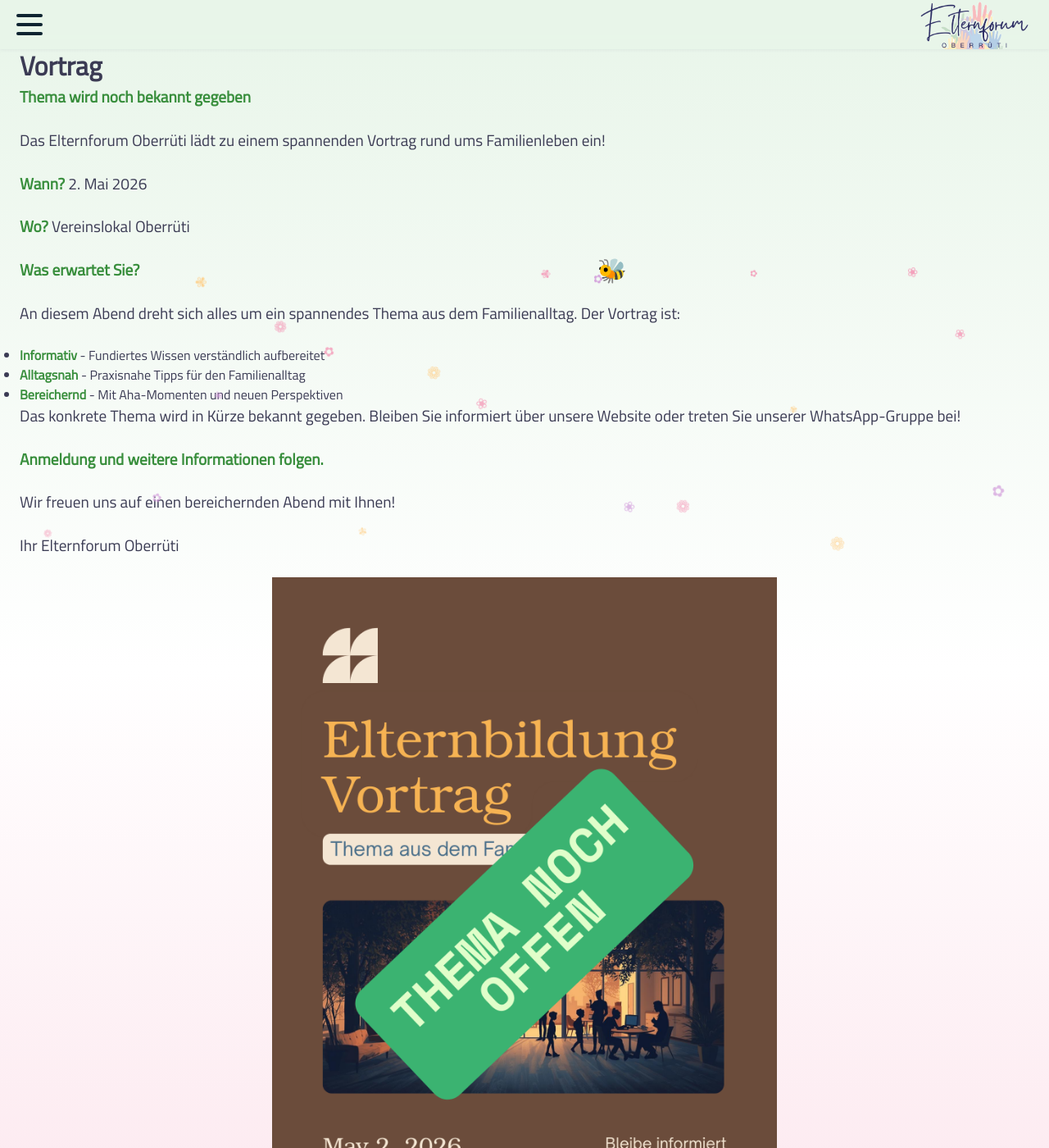
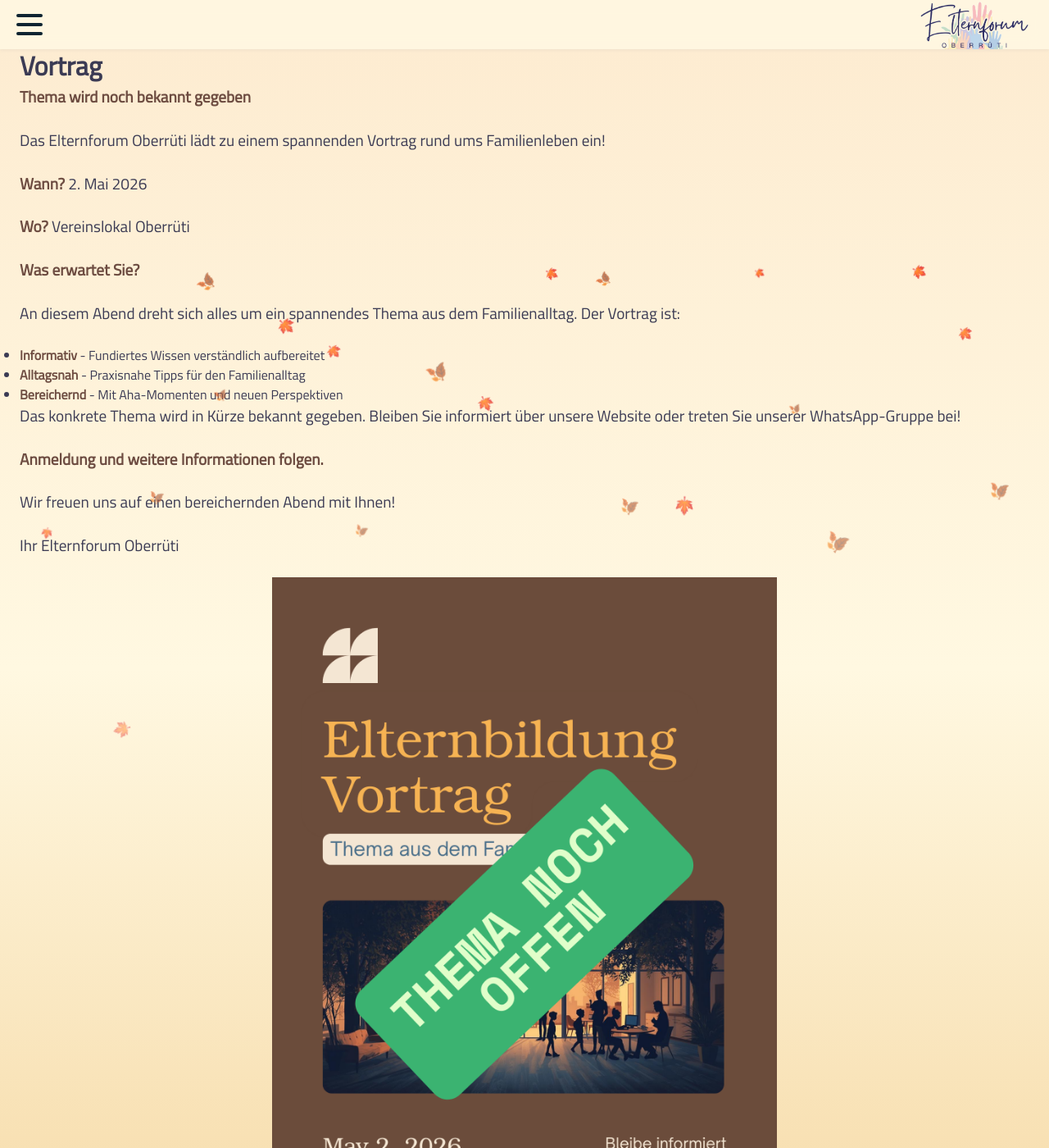
Before and after one commit to ef-oberrueti/ef-oberrueti.github.io, a Jekyll site: the page built from _events/vortrag.md, in a window 1280 px wide and 1400 px high. Shown: the whole window at 82% size. Built offline with Jekyll 4.4.1, drawn with Linux system fonts in a browser that asks for light colours.

Commit message:
Switch site theme from Frühling to Herbst
Add assets/css/herbst.css with a warm autumn palette and falling-leaf
animation, and swap both layouts from spring.css to herbst.css,
replacing the bee/petal decorations with falling leaves.

Co-Authored-By: Claude Sonnet 5 <noreply@anthropic.com>
Claude-Session: https://claude.ai/code/session_01MdSiahoVe2Ktvs1gL6aLVA

```diff
--- a/_layouts/default.html
+++ b/_layouts/default.html
@@ -4,36 +4,33 @@
         <meta charset="utf-8">
         <title>{{ page.title }}</title>
         <link rel="stylesheet" href="/assets/css/menu25.css">
-        <link rel="stylesheet" href="/assets/css/spring.css">
+        <link rel="stylesheet" href="/assets/css/herbst.css">
         <meta name="viewport" content="width=device-width, initial-scale=1">
         <meta name="keywords" content="{{page.keywords}}">
         <meta name="description" content="{{page.description}}">
       </head>
 <body>
-    <!-- Biene -->
-    <div class="bee"><span>🐝</span></div>
-
-    <!-- Blütenblätter -->
-    <div class="petal">❀</div>
-    <div class="petal">✿</div>
-    <div class="petal">❁</div>
-    <div class="petal">✾</div>
-    <div class="petal">❀</div>
-    <div class="petal">✿</div>
-    <div class="petal">❁</div>
-    <div class="petal">❀</div>
-    <div class="petal">✿</div>
-    <div class="petal">❁</div>
-    <div class="petal">✾</div>
-    <div class="petal">❀</div>
-    <div class="petal">✿</div>
-    <div class="petal">❁</div>
-    <div class="petal">✾</div>
-    <div class="petal">❀</div>
-    <div class="petal">✿</div>
-    <div class="petal">❁</div>
-    <div class="petal">✾</div>
-    <div class="petal">❀</div>
+    <!-- Herbstlaub -->
+    <div class="leaf">🍁</div>
+    <div class="leaf">🍂</div>
+    <div class="leaf">🍁</div>
+    <div class="leaf">🍂</div>
+    <div class="leaf">🍁</div>
+    <div class="leaf">🍂</div>
+    <div class="leaf">🍁</div>
+    <div class="leaf">🍂</div>
+    <div class="leaf">🍁</div>
+    <div class="leaf">🍂</div>
+    <div class="leaf">🍁</div>
+    <div class="leaf">🍂</div>
+    <div class="leaf">🍁</div>
+    <div class="leaf">🍂</div>
+    <div class="leaf">🍁</div>
+    <div class="leaf">🍂</div>
+    <div class="leaf">🍁</div>
+    <div class="leaf">🍂</div>
+    <div class="leaf">🍁</div>
+    <div class="leaf">🍂</div>
 
     {% include navigation.html %}
     <main class="main">
--- /dev/null
+++ b/assets/css/herbst.css
@@ -0,0 +1,113 @@
+/* Herbst Theme CSS */
+
+/* Herbstliche Farbpalette */
+body {
+  --herbst-orange: #E67E22;
+  --herbst-red: #C0392B;
+  --herbst-gold: #D4A017;
+  --herbst-brown: #6D4C41;
+  --herbst-cream: #FFF8E1;
+
+  /* Warmer Herbst-Gradient */
+  background-image: linear-gradient(to bottom, #FDEBD0, var(--herbst-cream) 50%, #F5D7A1) !important;
+  background-size: 100% 100% !important;
+  animation: none !important;
+}
+
+/* Laubfall Animation */
+.leaf {
+  position: fixed;
+  top: -20px;
+  z-index: 9999;
+  user-select: none;
+  cursor: default;
+  animation-name: leaffall;
+  animation-timing-function: ease-in-out;
+  animation-iteration-count: infinite;
+  color: var(--herbst-orange);
+  font-size: 1em;
+  opacity: 0.85;
+}
+
+@keyframes leaffall {
+  0% {
+    transform: translateY(0vh) translateX(0px) rotate(0deg);
+    opacity: 0.9;
+  }
+  25% {
+    transform: translateY(25vh) translateX(25px) rotate(120deg);
+  }
+  50% {
+    transform: translateY(50vh) translateX(-20px) rotate(200deg);
+  }
+  75% {
+    transform: translateY(75vh) translateX(30px) rotate(300deg);
+  }
+  100% {
+    transform: translateY(105vh) translateX(-15px) rotate(360deg);
+    opacity: 0.2;
+  }
+}
+
+/* Unterschiedliche Blattfall-Animationen für natürlicheren Effekt */
+.leaf:nth-child(1)  { left: 10%; animation-duration: 9s;  font-size: 1.2em; color: #E67E22; }
+.leaf:nth-child(2)  { left: 20%; animation-duration: 13s; animation-delay: 1s;   font-size: 0.8em; color: #C0392B; }
+.leaf:nth-child(3)  { left: 30%; animation-duration: 11s; animation-delay: 2s;   font-size: 1em;   color: #D4A017; }
+.leaf:nth-child(4)  { left: 40%; animation-duration: 15s; animation-delay: 0.5s; font-size: 1.3em; color: #A04000; }
+.leaf:nth-child(5)  { left: 50%; animation-duration: 12s; animation-delay: 3s;   font-size: 0.9em; color: #E67E22; }
+.leaf:nth-child(6)  { left: 60%; animation-duration: 10s; animation-delay: 1.5s; font-size: 1.1em; color: #C0392B; }
+.leaf:nth-child(7)  { left: 70%; animation-duration: 14s; animation-delay: 2.5s; font-size: 0.7em; color: #D4A017; }
+.leaf:nth-child(8)  { left: 80%; animation-duration: 11s; animation-delay: 0.8s; font-size: 1.4em; color: #A04000; }
+.leaf:nth-child(9)  { left: 90%; animation-duration: 12s; animation-delay: 1.8s; font-size: 1em;   color: #E67E22; }
+.leaf:nth-child(10) { left: 15%; animation-duration: 13s; animation-delay: 0.3s; font-size: 0.9em; color: #C0392B; }
+.leaf:nth-child(11) { left: 25%; animation-duration: 11s; animation-delay: 2.2s; font-size: 1.2em; color: #D4A017; }
+.leaf:nth-child(12) { left: 35%; animation-duration: 10s; animation-delay: 1.3s; font-size: 0.8em; color: #A04000; }
+.leaf:nth-child(13) { left: 45%; animation-duration: 14s; animation-delay: 0.6s; font-size: 1.1em; color: #E67E22; }
+.leaf:nth-child(14) { left: 55%; animation-duration: 12s; animation-delay: 2.8s; font-size: 0.9em; color: #C0392B; }
+.leaf:nth-child(15) { left: 65%; animation-duration: 11s; animation-delay: 1.1s; font-size: 1.3em; color: #D4A017; }
+.leaf:nth-child(16) { left: 75%; animation-duration: 13s; animation-delay: 0.9s; font-size: 0.7em; color: #A04000; }
+.leaf:nth-child(17) { left: 85%; animation-duration: 15s; animation-delay: 2.4s; font-size: 1em;   color: #E67E22; }
+.leaf:nth-child(18) { left: 95%; animation-duration: 10s; animation-delay: 1.6s; font-size: 1.2em; color: #C0392B; }
+.leaf:nth-child(19) { left: 5%;  animation-duration: 12s; animation-delay: 0.4s; font-size: 0.8em; color: #D4A017; }
+.leaf:nth-child(20) { left: 17%; animation-duration: 14s; animation-delay: 2.1s; font-size: 1.1em; color: #A04000; }
+
+/* Herbstlicher Akzent für Event-Karten */
+ul li .title::before {
+  background: var(--herbst-orange) !important;
+  box-shadow: 0 0 10px rgba(230, 126, 34, 0.3);
+}
+
+/* Herbstlicher Akzent für Links */
+.proj_title {
+  color: var(--herbst-brown) !important;
+}
+
+.proj_title:hover {
+  color: var(--herbst-orange) !important;
+  text-shadow: 0 0 5px rgba(230, 126, 34, 0.3);
+}
+
+/* Herbstliches Strong-Element */
+strong {
+  color: var(--herbst-brown) !important;
+}
+
+/* Warmer Schatten für Bilder */
+.img_small {
+  box-shadow: 0 0 20px rgba(230, 126, 34, 0.35), 10px 10px 5px rgba(192, 57, 43, 0.15) !important;
+}
+
+.image_block {
+  box-shadow: 0 0 20px rgba(230, 126, 34, 0.35), 10px 10px 5px rgba(192, 57, 43, 0.15) !important;
+}
+
+/* Herbstlicher Navbar Hintergrund */
+.nav-container {
+  background-color: rgba(255, 248, 225, 0.9) !important;
+  backdrop-filter: blur(10px);
+}
+
+.navbar .menu-items {
+  background-color: rgba(255, 248, 225, 0.95) !important;
+  box-shadow: inset 0 0 2000px rgba(255, 248, 225, 0.9) !important;
+}
```
Also changed, not shown: _layouts/events.html (+22 -25 lines).
